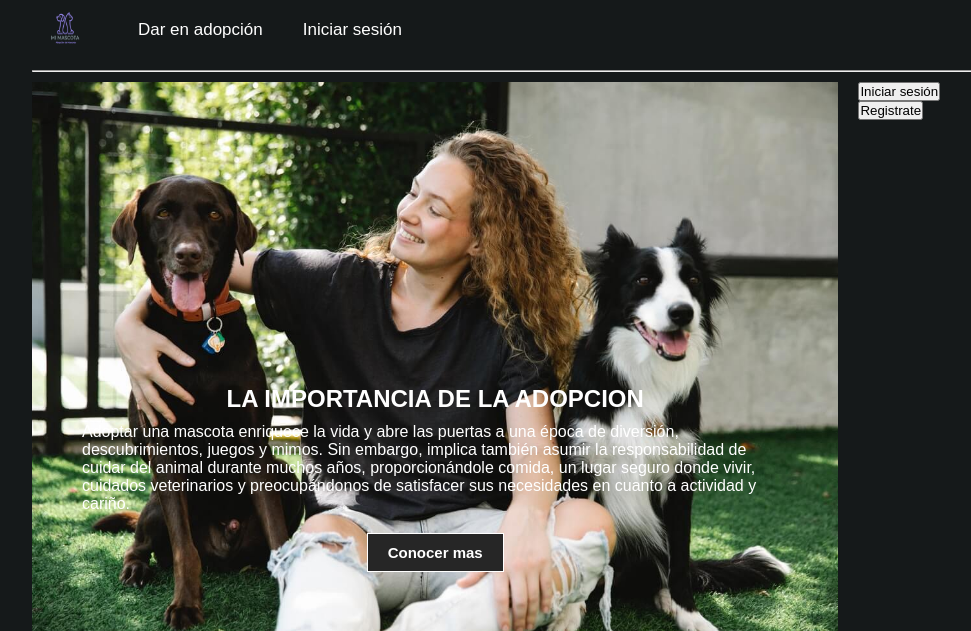
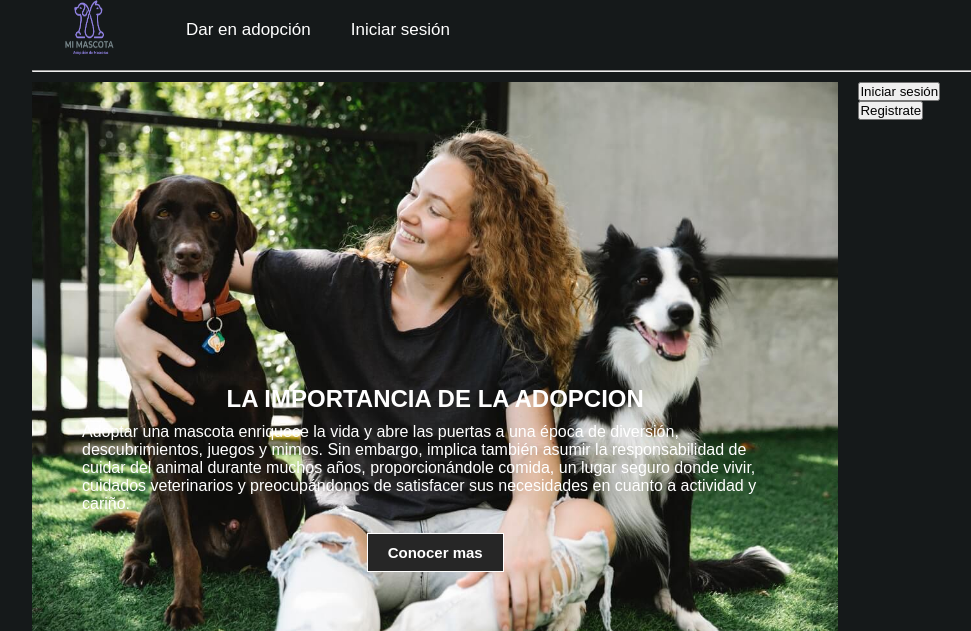
Before and after one commit to caravana34/adop, a PHP site: page /index.html in a window 1280 px wide. Shown: the top 631 px of the page, without its empty margins (32-1003 px from the left). Run offline with PHP 8.4, Linux system fonts and the light colour scheme.

Commit message:
Update style.css

```diff
--- a/style.css
+++ b/style.css
@@ -37,8 +37,8 @@ ul{
 
 }
 .nav-brand{
-    width: 66PX;
-    height: 60px;
+    width: 114PX;
+    height: 105px;
 }
 
 /* NAV LEFT */
```
